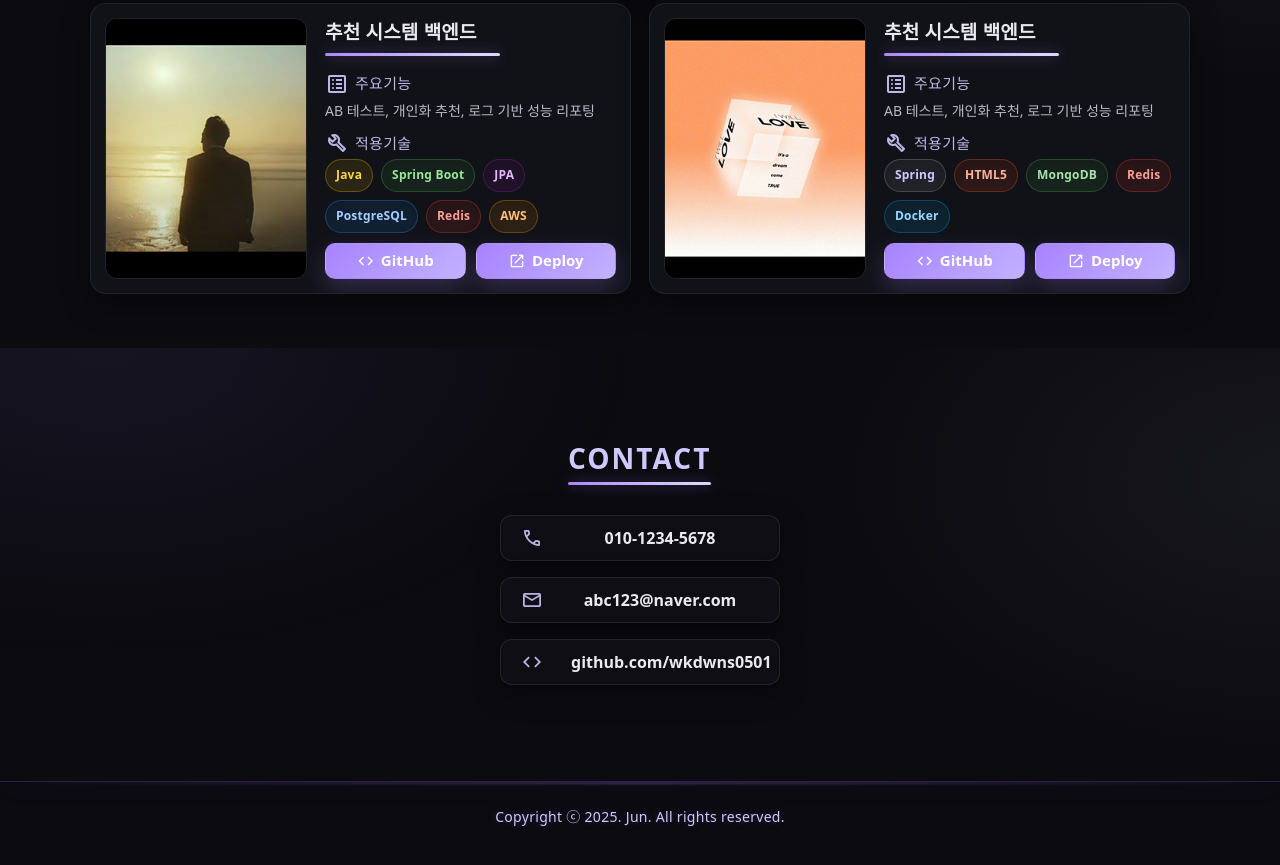
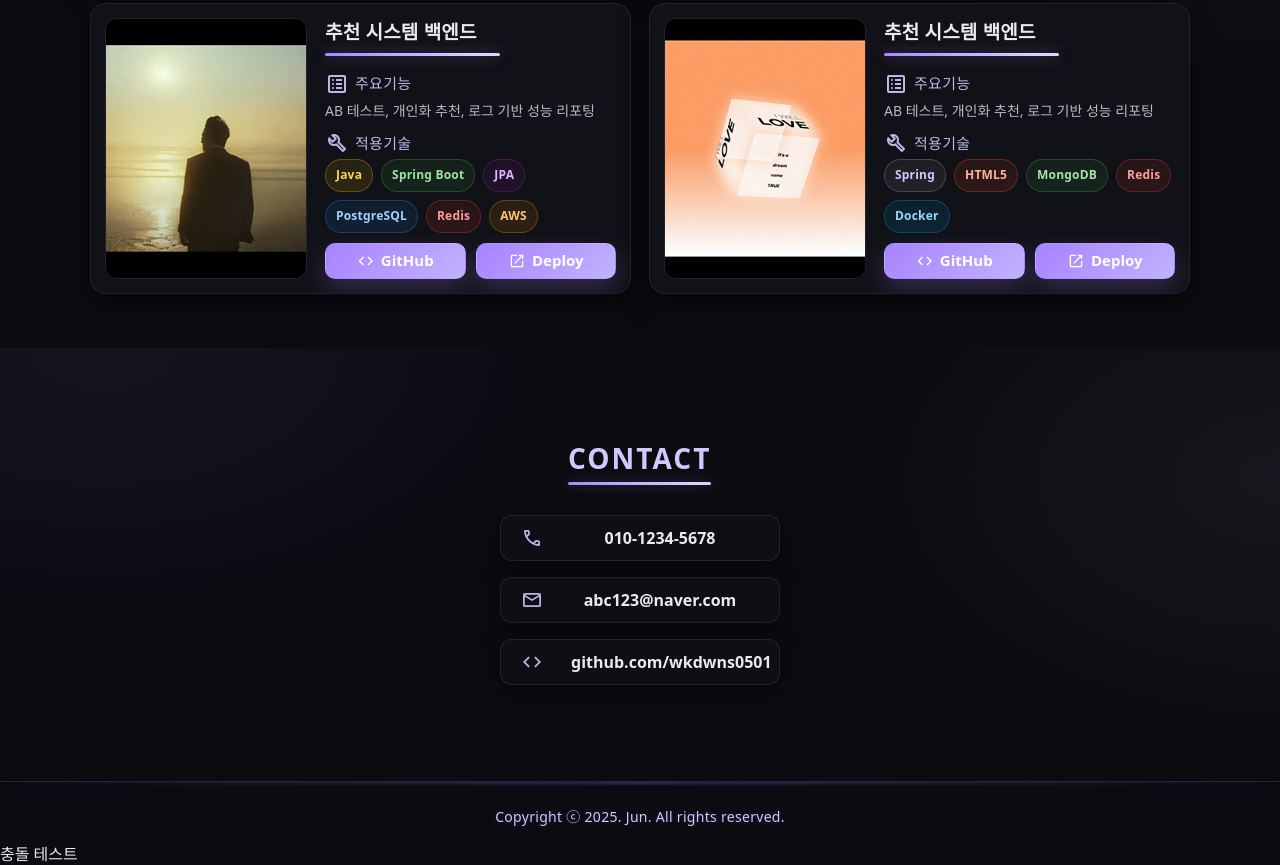
Before and after one commit to wkdwns0501/portfolio-site, a plain HTML site: page index.html in a window 1280 px wide. Shown: the part 2790-3655 px from the top of the page. Drawn offline with nearby package versions, Linux system fonts and the light colour scheme; a web font is replaced by a local one.

Commit message:
충돌 테스트

```diff
--- a/index.html
+++ b/index.html
@@ -416,5 +416,6 @@
     </a>
   </div>
 
+  <div>충돌 테스트</div>
 </body>
 </html>
```
